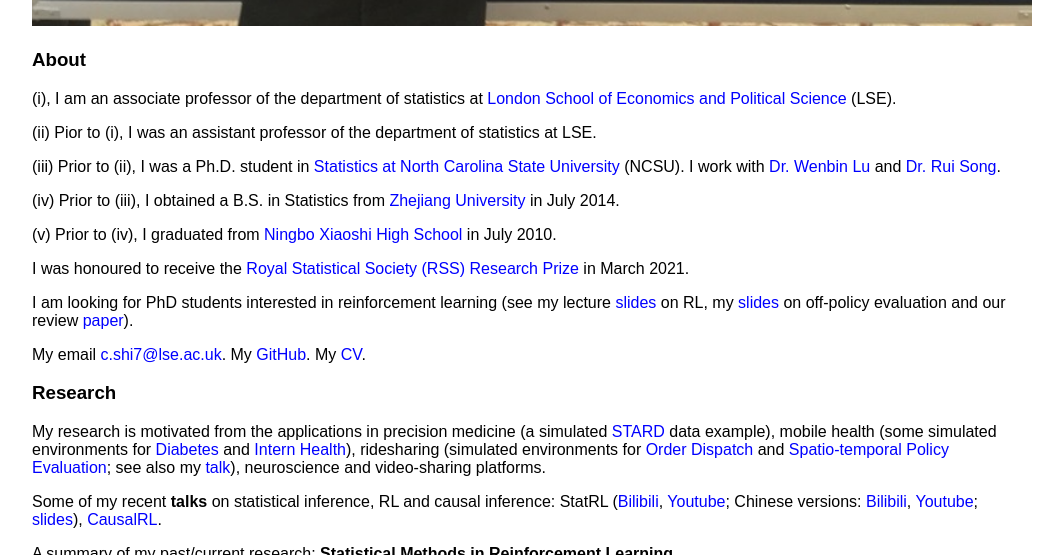
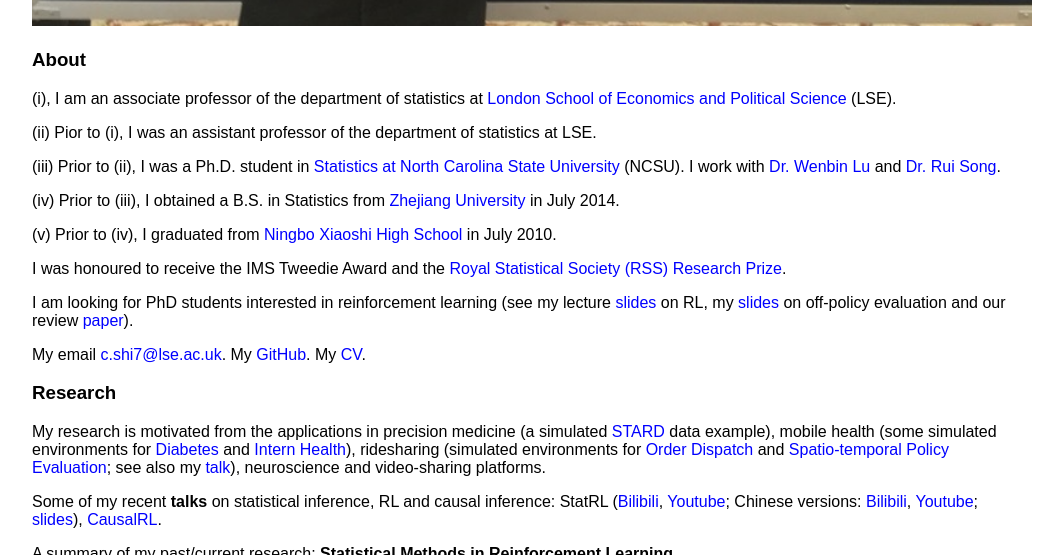
Before and after one commit to callmespring/callmespring.github.io, a Jekyll site: the page built from index.md, in a window 1280 px wide and 900 px high, scrolled down 818 px, cut to the strip 0-555 px from the top of the window. Shown: the whole strip, without its empty margins (108-1171 px from the left). Built offline with Jekyll 4.4.1, drawn with Linux system fonts in a browser that asks for light colours.

Commit message:
Update index.md

```diff
--- a/index.md
+++ b/index.md
@@ -20,7 +20,7 @@
 
 <!---I have a postdoc position funded by [EPSRC](https://gow.epsrc.ukri.org/NGBOViewGrant.aspx?GrantRef=EP/W014971/1&utm_source=BenchmarkEmail&utm_campaign=PhD_Newsletter_-_LT_Week_05_(2021%2f22)&utm_medium=email). See the post [here](https://jobs.lse.ac.uk/Vacancies/W/3537/0/335760/15539/research-officer-in-statistics).-->
 
-I was honoured to receive the [Royal Statistical Society (RSS) Research Prize](https://rss.org.uk/news-publication/news-publications/2021/general-news/announcing-our-honours-recipients-for-2021/) in March 2021.
+I was honoured to receive the IMS Tweedie Award and the [Royal Statistical Society (RSS) Research Prize](https://rss.org.uk/news-publication/news-publications/2021/general-news/announcing-our-honours-recipients-for-2021/).
 
 I am looking for PhD students interested in reinforcement learning (see my lecture [slides](https://github.com/callmespring/RL-short-course) on RL, my [slides](https://github.com/callmespring/RL-short-course/blob/main/Lecture%205/OPEslides.pdf) on off-policy evaluation and our review [paper](https://arxiv.org/pdf/2212.06355.pdf)).
 
```
